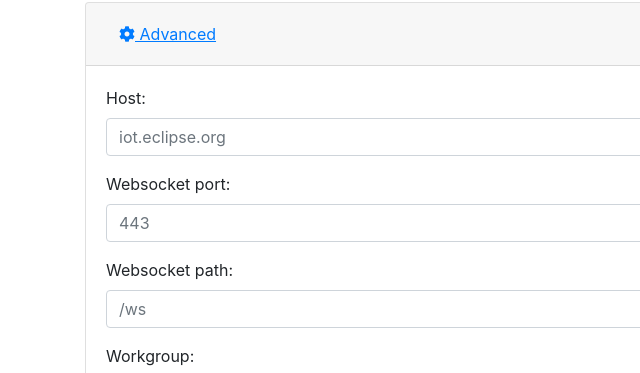
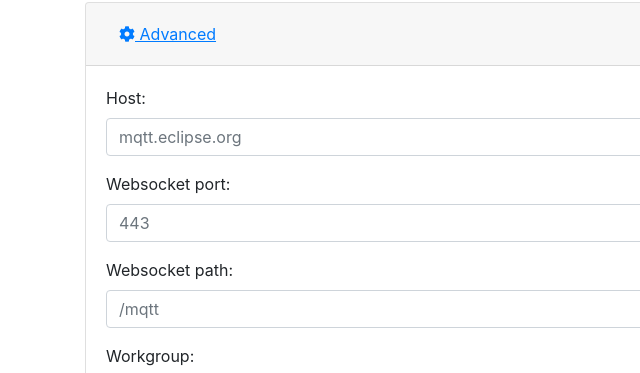
Before and after one commit to AnaviTechnology/anavi-light-demo, a plain HTML site: page index.html in a window 1280 px wide. Both pictures are taken after a click on the button "Advanced". Shown: the part 130-503 px from the top of the page, 0-640 px from the left. Drawn offline with Linux system fonts and the light colour scheme.

Commit message:
Switch default MQTT brokwer to mqtt.eclipse.org
Use the following free public MQTT broker:
https://mqtt.eclipse.org/

Signed-off-by: Leon Anavi <leon@anavi.org>

```diff
--- a/index.html
+++ b/index.html
@@ -42,7 +42,7 @@
 
             <div class="form-group">
               <label for="host">Host:</label>
-              <input type="input" class="form-control" id="host" placeholder="iot.eclipse.org" name="host">
+              <input type="input" class="form-control" id="host" placeholder="mqtt.eclipse.org" name="host">
             </div>
 
             <div class="form-group">
@@ -52,7 +52,7 @@
 
             <div class="form-group">
               <label for="pwd">Websocket path:</label>
-              <input type="input" class="form-control" id="path" placeholder="&sol;ws" name="path">
+              <input type="input" class="form-control" id="path" placeholder="&sol;mqtt" name="path">
             </div>
 
             <div class="form-group">
--- a/js/demo.js
+++ b/js/demo.js
@@ -1,7 +1,7 @@
 var mqttClient;
-var host = "iot.eclipse.org";
+var host = "mqtt.eclipse.org";
 var port = 443;
-var path = "/ws";
+var path = "/mqtt";
 var workgroup = "workgroup";
 var machineid = "";
 
@@ -84,7 +84,7 @@ $(document).ready(function() {
          host = $('#host').val();
          if (0 == host.length)
          {
-           host = "iot.eclipse.org";
+           host = "mqtt.eclipse.org";
          }
 
          port = $('#port').val();
@@ -102,7 +102,7 @@ $(document).ready(function() {
          path = $('#path').val();
          if (0 == path.length)
          {
-           path = "/ws";
+           path = "/mqtt";
          }
 
          machineid = $('#machineid').val();
```
